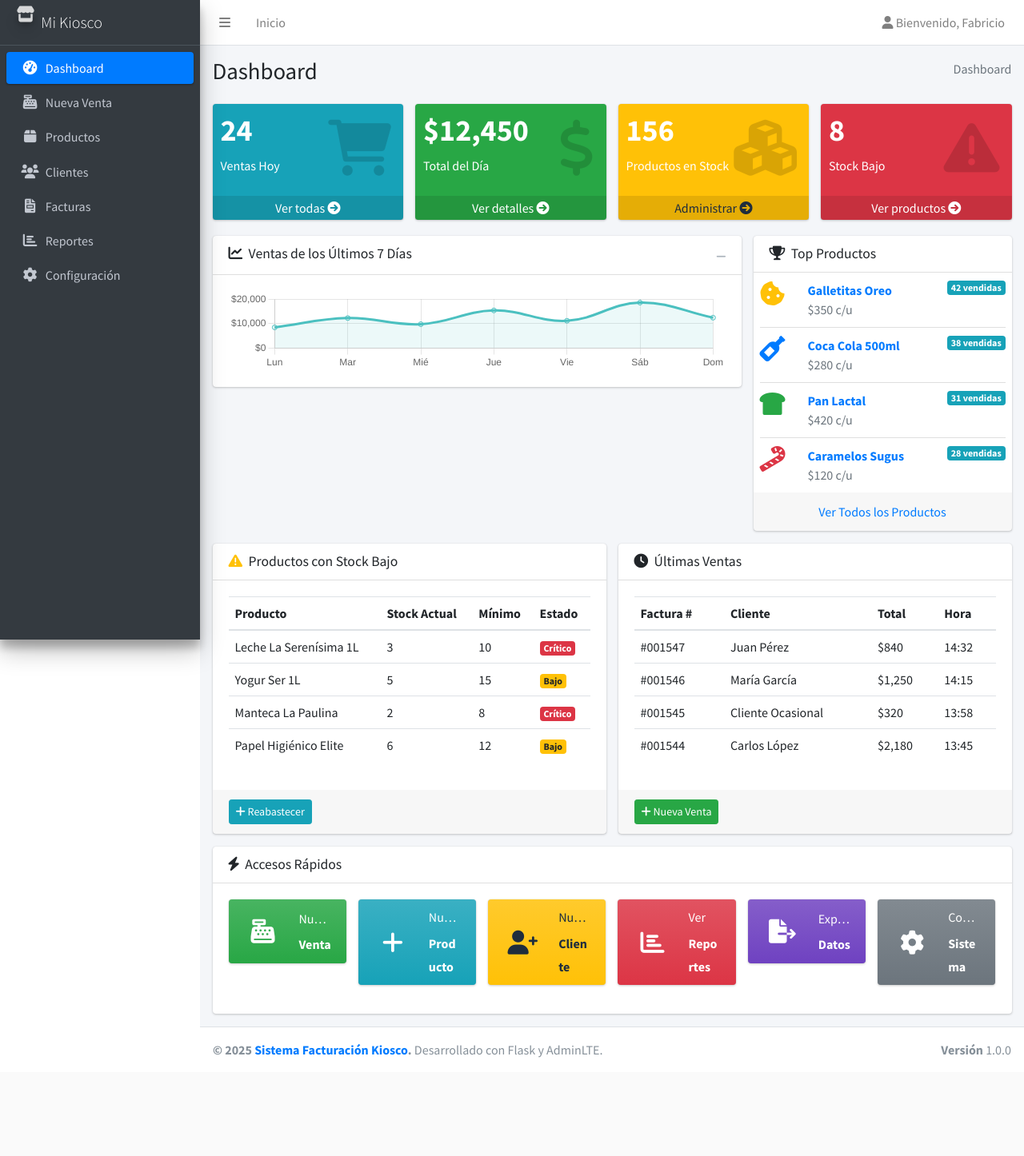
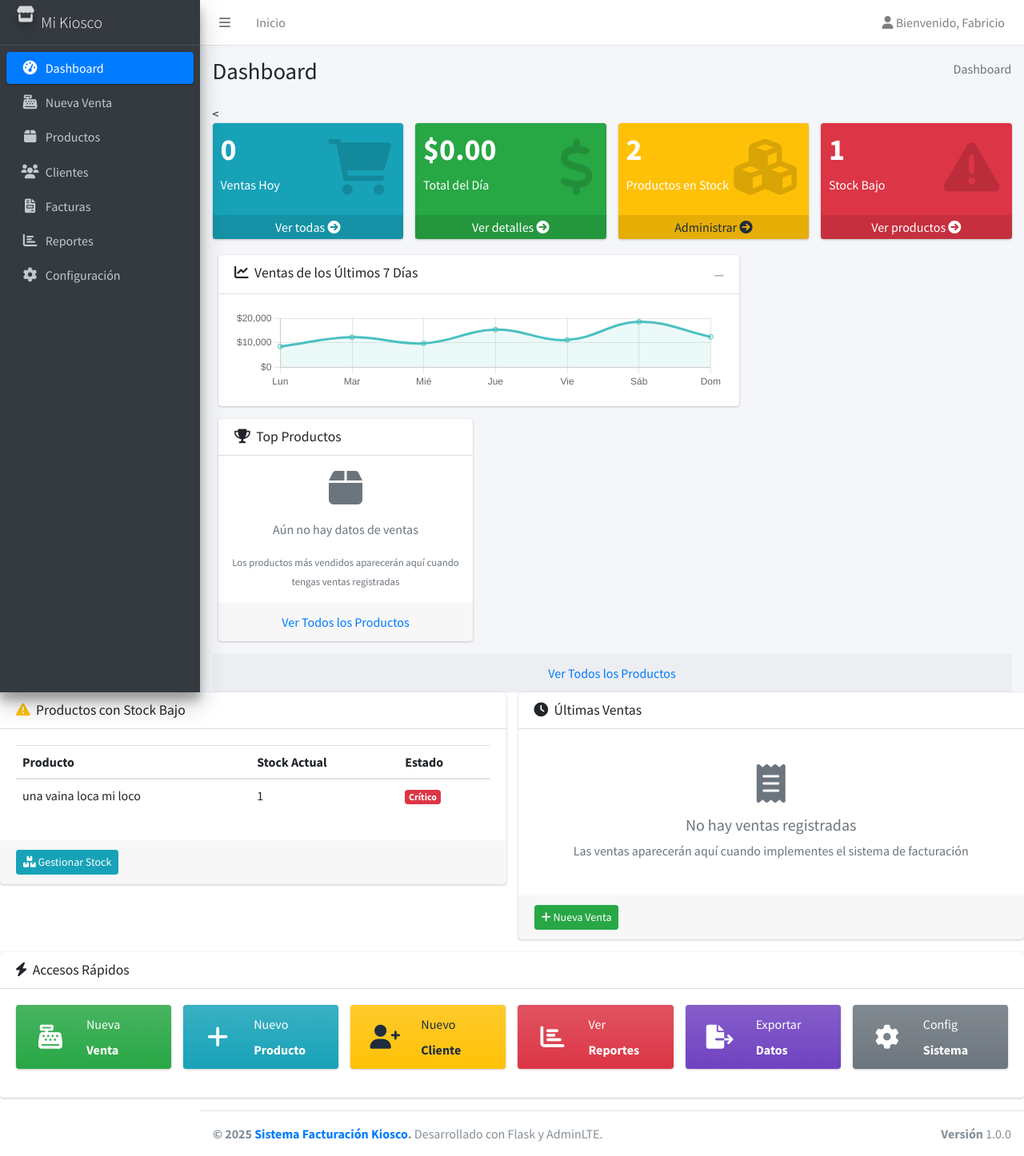
Before and after one commit to fabricioverhagen/Trabajo-Practico-Flask, a Flask app: page /dashboard in a window 1280 px wide. Shown: the whole page at 80% size. Before the commit the page ends 1323 px from the top, so only its background shows below. Run offline with Flask 3, Linux system fonts and the light colour scheme; a user stored in the database is signed in; data comes from the database, SQL or seed files in the repository; some libraries are stand-ins or nearby versions.

Commit message:
edicion de dashboard.html para poder recibir los datos de la base de datos

```diff
--- a/templates/dashboard.html
+++ b/templates/dashboard.html
@@ -16,7 +16,7 @@
     <link rel="stylesheet" href="{{ url_for('static', filename='dashboard.css') }}">
 </head>
 
-<body class="hold-transition sidebar-mini layout-fixed">
+<body class="hold-transition sidebar-mini">
     <div class="wrapper">
         <!-- Navbar -->
         <nav class="main-header navbar navbar-expand navbar-white navbar-light">
@@ -136,38 +136,38 @@
             <section class="content">
                 <div class="container-fluid">
 
-                    <!-- Resumen de Ventas del Día -->
+                    <<!-- Resumen de Ventas del Día -->
                     <div class="row">
                         <div class="col-lg-3 col-6">
                             <div class="small-box bg-info">
                                 <div class="inner">
-                                    <h3>24</h3>
+                                    <h3>{{ stats.ventas_hoy }}</h3>
                                     <p>Ventas Hoy</p>
                                 </div>
                                 <div class="icon">
                                     <i class="fas fa-shopping-cart"></i>
                                 </div>
-                                <a href="#" class="small-box-footer">Ver todas <i class="fas fa-arrow-circle-right"></i></a>
+                                <a href="{{ url_for('listado_facturas') }}" class="small-box-footer">Ver todas <i class="fas fa-arrow-circle-right"></i></a>
                             </div>
                         </div>
 
                         <div class="col-lg-3 col-6">
                             <div class="small-box bg-success">
                                 <div class="inner">
-                                    <h3>$12,450</h3>
+                                    <h3>${{ "%.2f"|format(stats.total_dia) }}</h3>
                                     <p>Total del Día</p>
                                 </div>
                                 <div class="icon">
                                     <i class="fas fa-dollar-sign"></i>
                                 </div>
-                                <a href="#" class="small-box-footer">Ver detalles <i class="fas fa-arrow-circle-right"></i></a>
+                                <a href="{{ url_for('listado_facturas') }}" class="small-box-footer">Ver detalles <i class="fas fa-arrow-circle-right"></i></a>
                             </div>
                         </div>
 
                         <div class="col-lg-3 col-6">
                             <div class="small-box bg-warning">
                                 <div class="inner">
-                                    <h3 class="text-white">156</h3>
+                                    <h3 class="text-white">{{ stats.productos_stock }}</h3>
                                     <p class="text-white">Productos en Stock</p>
                                 </div>
                                 <div class="icon">
@@ -180,18 +180,16 @@
                         <div class="col-lg-3 col-6">
                             <div class="small-box bg-danger">
                                 <div class="inner">
-                                    <h3>8</h3>
+                                    <h3>{{ stats.stock_bajo }}</h3>
                                     <p>Stock Bajo</p>
                                 </div>
                                 <div class="icon">
                                     <i class="fas fa-exclamation-triangle"></i>
                                 </div>
-                                <a href="#" class="small-box-footer">Ver productos <i class="fas fa-arrow-circle-right"></i></a>
+                                <a href="{{ url_for('gestion_productos') }}" class="small-box-footer">Ver productos <i class="fas fa-arrow-circle-right"></i></a>
                             </div>
                         </div>
                     </div>
-
-                    <div class="row">
                         <!-- Gráfico de Ventas -->
                         <div class="col-md-8">
                             <div class="card">
@@ -213,6 +211,7 @@
                         </div>
 
                         <!-- Productos Más Vendidos -->
+                        <!-- Productos Más Vendidos -->
                         <div class="col-md-4">
                             <div class="card">
                                 <div class="card-header">
@@ -222,49 +221,17 @@
                                     </h3>
                                 </div>
                                 <div class="card-body p-0">
-                                    <ul class="products-list product-list-in-card pl-2 pr-2">
-                                        <li class="item">
-                                            <div class="product-img">
-                                                <i class="fas fa-cookie-bite fa-2x text-warning"></i>
-                                            </div>
-                                            <div class="product-info">
-                                                <a href="#" class="product-title">Galletitas Oreo
-                                                    <span class="badge badge-info float-right">42 vendidas</span></a>
-                                                <span class="product-description">$350 c/u</span>
-                                            </div>
-                                        </li>
-                                        <li class="item">
-                                            <div class="product-img">
-                                                <i class="fas fa-wine-bottle fa-2x text-primary"></i>
-                                            </div>
-                                            <div class="product-info">
-                                                <a href="#" class="product-title">Coca Cola 500ml
-                                                    <span class="badge badge-info float-right">38 vendidas</span></a>
-                                                <span class="product-description">$280 c/u</span>
-                                            </div>
-                                        </li>
-                                        <li class="item">
-                                            <div class="product-img">
-                                                <i class="fas fa-bread-slice fa-2x text-success"></i>
-                                            </div>
-                                            <div class="product-info">
-                                                <a href="#" class="product-title">Pan Lactal
-                                                    <span class="badge badge-info float-right">31 vendidas</span></a>
-                                                <span class="product-description">$420 c/u</span>
-                                            </div>
-                                        </li>
-                                        <li class="item">
-                                            <div class="product-img">
-                                                <i class="fas fa-candy-cane fa-2x text-danger"></i>
-                                            </div>
-                                            <div class="product-info">
-                                                <a href="#" class="product-title">Caramelos Sugus
-                                                    <span class="badge badge-info float-right">28 vendidas</span></a>
-                                                <span class="product-description">$120 c/u</span>
-                                            </div>
-                                        </li>
-                                    </ul>
+                                    <div class="p-3 text-center text-muted">
+                                        <i class="fas fa-box fa-3x mb-3"></i>
+                                        <p>Aún no hay datos de ventas</p>
+                                        <small>Los productos más vendidos aparecerán aquí cuando tengas ventas registradas</small>
+                                    </div>
                                 </div>
+                                <div class="card-footer text-center">
+                                    <a href="{{ url_for('gestion_productos') }}" class="uppercase">Ver Todos los Productos</a>
+                                </div>
+                            </div>
+                        </div>
                                 <div class="card-footer text-center">
                                     <a href="{{ url_for('gestion_productos') }}" class="uppercase">Ver Todos los Productos</a>
                                 </div>
@@ -273,6 +240,7 @@
                     </div>
 
                     <div class="row">
+                        <!-- Productos con Stock Bajo -->
                         <!-- Productos con Stock Bajo -->
                         <div class="col-md-6">
                             <div class="card">
@@ -283,48 +251,43 @@
                                     </h3>
                                 </div>
                                 <div class="card-body">
+                                    {% if productos_stock_bajo %}
                                     <div class="table-responsive">
                                         <table class="table table-sm">
                                             <thead>
                                                 <tr>
                                                     <th>Producto</th>
                                                     <th>Stock Actual</th>
-                                                    <th>Mínimo</th>
                                                     <th>Estado</th>
                                                 </tr>
                                             </thead>
                                             <tbody>
+                                                {% for producto in productos_stock_bajo %}
                                                 <tr>
-                                                    <td>Leche La Serenísima 1L</td>
-                                                    <td>3</td>
-                                                    <td>10</td>
-                                                    <td><span class="badge badge-danger">Crítico</span></td>
+                                                    <td>{{ producto.descripcion }}</td>
+                                                    <td>{{ producto.stock }}</td>
+                                                    <td>
+                                                        {% if producto.estado == 'Crítico' %}
+                                                        <span class="badge badge-danger">Crítico</span>
+                                                        {% else %}
+                                                        <span class="badge badge-warning">Bajo</span>
+                                                        {% endif %}
+                                                    </td>
                                                 </tr>
-                                                <tr>
-                                                    <td>Yogur Ser 1L</td>
-                                                    <td>5</td>
-                                                    <td>15</td>
-                                                    <td><span class="badge badge-warning">Bajo</span></td>
-                                                </tr>
-                                                <tr>
-                                                    <td>Manteca La Paulina</td>
-                                                    <td>2</td>
-                                                    <td>8</td>
-                                                    <td><span class="badge badge-danger">Crítico</span></td>
-                                                </tr>
-                                                <tr>
-                                                    <td>Papel Higiénico Elite</td>
-                                                    <td>6</td>
-                                                    <td>12</td>
-                                                    <td><span class="badge badge-warning">Bajo</span></td>
-                                                </tr>
+                                                {% endfor %}
                                             </tbody>
                                         </table>
                                     </div>
+                                    {% else %}
+                                    <div class="text-center text-muted py-3">
+                                        <i class="fas fa-check-circle fa-2x text-success mb-2"></i>
+                                        <p class="mb-0">Todos los productos tienen stock suficiente</p>
+                                    </div>
+                                    {% endif %}
                                 </div>
                                 <div class="card-footer">
                                     <a href="{{ url_for('gestion_productos') }}" class="btn btn-sm btn-info">
-                                        <i class="fas fa-plus"></i> Reabastecer
+                                        <i class="fas fa-boxes"></i> Gestionar Stock
                                     </a>
                                 </div>
                             </div>
@@ -340,43 +303,10 @@
                                     </h3>
                                 </div>
                                 <div class="card-body">
-                                    <div class="table-responsive">
-                                        <table class="table table-sm">
-                                            <thead>
-                                                <tr>
-                                                    <th>Factura #</th>
-                                                    <th>Cliente</th>
-                                                    <th>Total</th>
-                                                    <th>Hora</th>
-                                                </tr>
-                                            </thead>
-                                            <tbody>
-                                                <tr>
-                                                    <td>#001547</td>
-                                                    <td>Juan Pérez</td>
-                                                    <td>$840</td>
-                                                    <td>14:32</td>
-                                                </tr>
-                                                <tr>
-                                                    <td>#001546</td>
-                                                    <td>María García</td>
-                                                    <td>$1,250</td>
-                                                    <td>14:15</td>
-                                                </tr>
-                                                <tr>
-                                                    <td>#001545</td>
-                                                    <td>Cliente Ocasional</td>
-                                                    <td>$320</td>
-                                                    <td>13:58</td>
-                                                </tr>
-                                                <tr>
-                                                    <td>#001544</td>
-                                                    <td>Carlos López</td>
-                                                    <td>$2,180</td>
-                                                    <td>13:45</td>
-                                                </tr>
-                                            </tbody>
-                                        </table>
+                                    <div class="text-center text-muted py-4">
+                                        <i class="fas fa-receipt fa-3x mb-3"></i>
+                                        <h5 class="text-muted">No hay ventas registradas</h5>
+                                        <p class="text-muted mb-0">Las ventas aparecerán aquí cuando implementes el sistema de facturación</p>
                                     </div>
                                 </div>
                                 <div class="card-footer">
```
